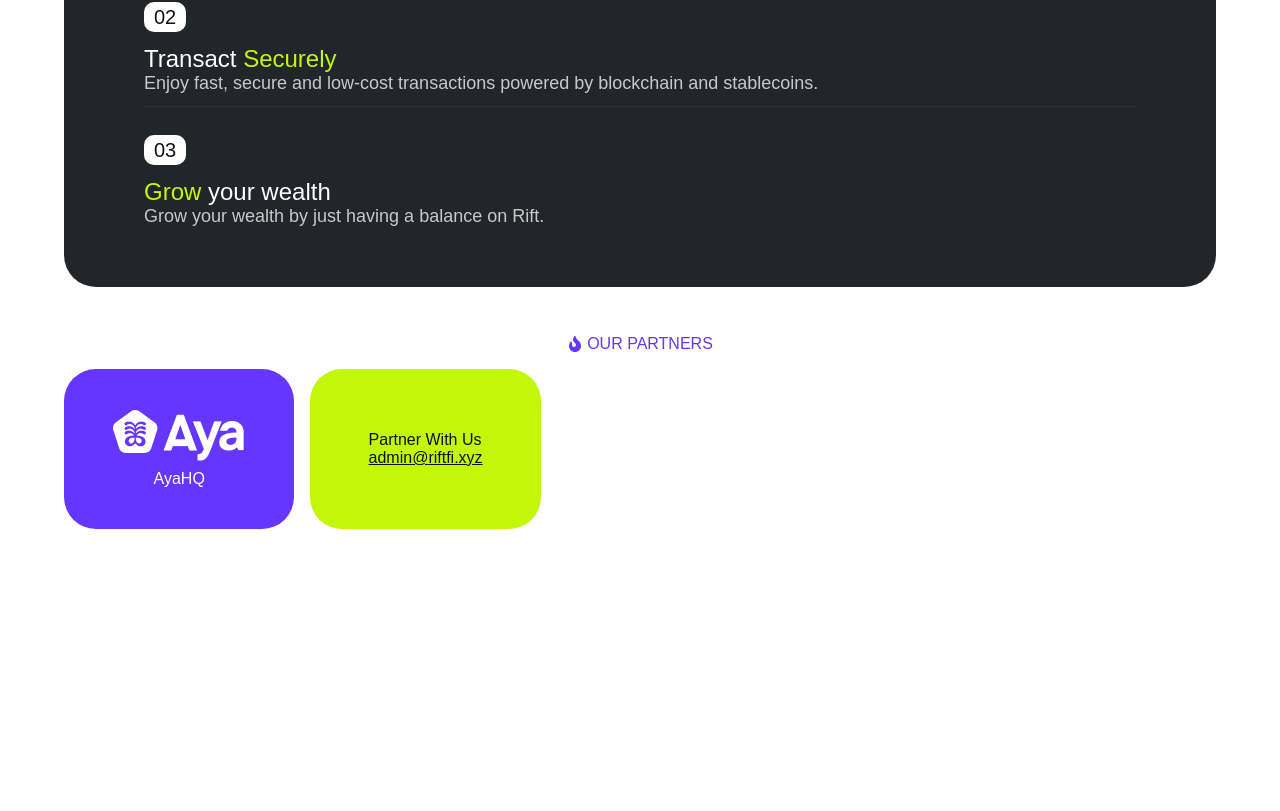
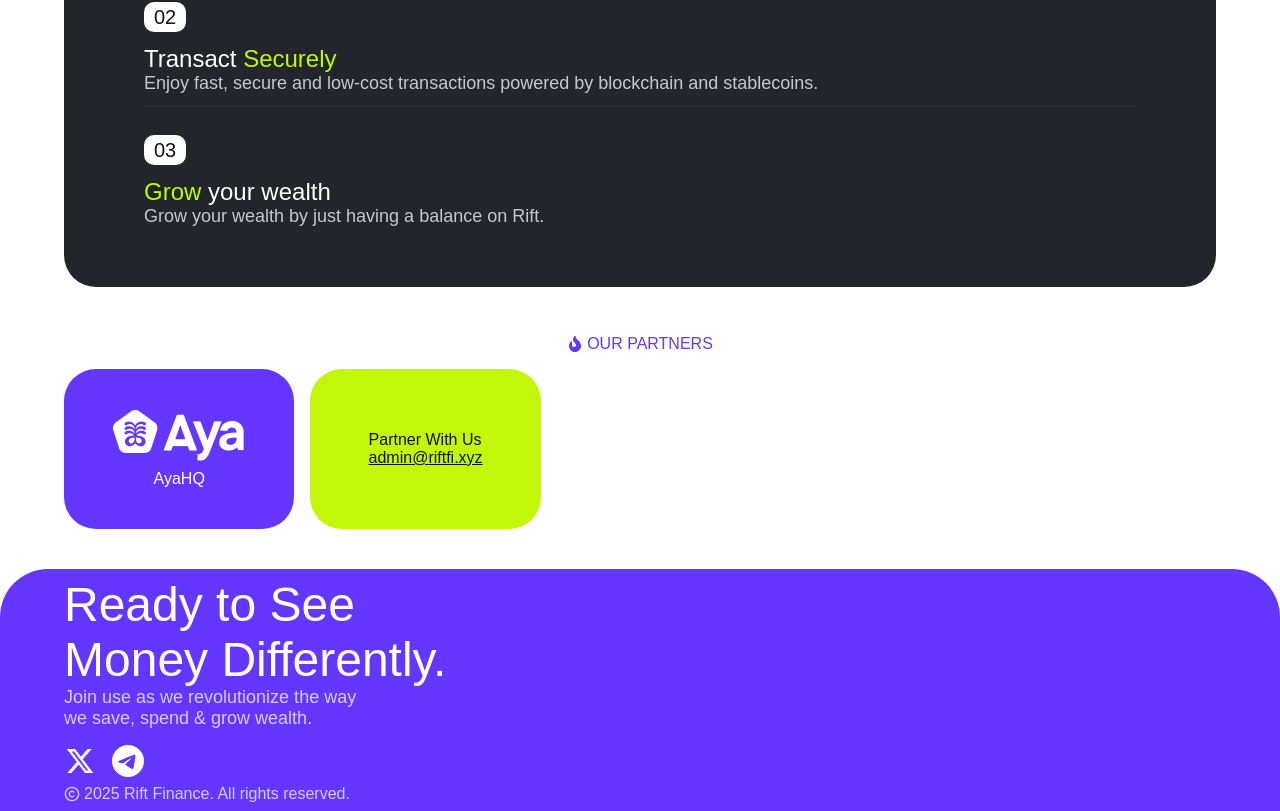
Before and after one commit to Rift-FI/rift-landing, a React (Vite) app: page / in a window 1280 px wide. Shown: the part 2394-3205 px from the top of the page. Before the commit the page ends 2931 px from the top, so only its background shows below. Built offline with nearby package versions, Linux system fonts and the light colour scheme; a web font is replaced by a local one.

Commit message:
add footer

```diff
--- a/src/App.tsx
+++ b/src/App.tsx
@@ -5,6 +5,7 @@ import { About } from "./components/About";
 import { Features } from "./components/Features";
 import { HowItWorks } from "./components/HowItWorks";
 import { Partners } from "./components/Partners";
+import { Footer } from "./components/Footer";
 
 function App() {
   return (
@@ -15,6 +16,7 @@ function App() {
       <Features />
       <HowItWorks />
       <Partners />
+      <Footer />
     </Fragment>
   );
 }
--- /dev/null
+++ b/src/components/Footer.tsx
@@ -0,0 +1,38 @@
+import { RiTwitterXFill } from "react-icons/ri";
+import { SiTelegram } from "react-icons/si";
+import { LuCopyright } from "react-icons/lu";
+import "../styles/components/footer.scss";
+
+export const Footer = () => {
+  const date = new Date();
+
+  return (
+    <footer id="footer">
+      <p className="f_title">
+        Ready to See
+        <br />
+        Money Differently.
+      </p>
+      <p className="f_desc">
+        Join use as we revolutionize the way
+        <br />
+        we save, spend & grow wealth.
+      </p>
+
+      <div className="links">
+        <a href="https://x.com/tryrift" target="_blank">
+          <RiTwitterXFill />
+        </a>
+
+        <a href="https://t.me/+B8abU5EjpTsyMWE8" target="_blank">
+          <SiTelegram />
+        </a>
+      </div>
+
+      <p className="copy">
+        <LuCopyright />
+        {date.getUTCFullYear()} Rift Finance. All rights reserved.
+      </p>
+    </footer>
+  );
+};
--- /dev/null
+++ b/src/styles/components/footer.scss
@@ -0,0 +1,44 @@
+@use "../constants/colors" as colors;
+@use "../constants/mixins" as mixins;
+
+$textsecondary: rgba(
+  $color: colors.$primarywhite,
+  $alpha: 0.75,
+);
+
+#footer {
+  @include mixins.section-padding();
+  width: 100%;
+  min-height: 3rem;
+  margin-top: 2rem;
+  border-radius: 3rem 3rem 0 0;
+  background-color: colors.$blueaccent;
+
+  .f_title {
+    font-size: 3rem;
+    font-weight: 400;
+    color: colors.$primarywhite;
+  }
+
+  .f_desc {
+    font-size: 1.125rem;
+    font-weight: 400;
+    color: $textsecondary;
+  }
+
+  .links {
+    @include mixins.flexmixin(row, nowrap, center, flex-start, 1rem);
+    margin-top: 1rem;
+
+    a {
+      font-size: 2rem;
+      color: colors.$primarywhite;
+    }
+  }
+
+  .copy {
+    @include mixins.flexmixin(row, nowrap, center, flex-start, 0.25rem);
+    font-weight: 400;
+    color: $textsecondary;
+  }
+}
```
